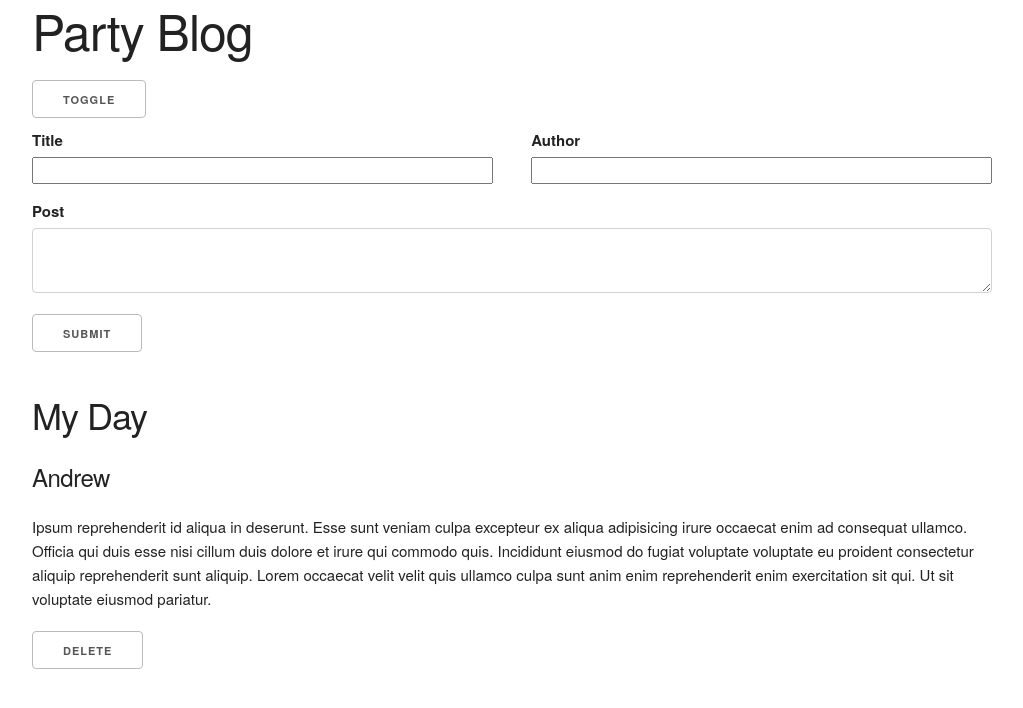
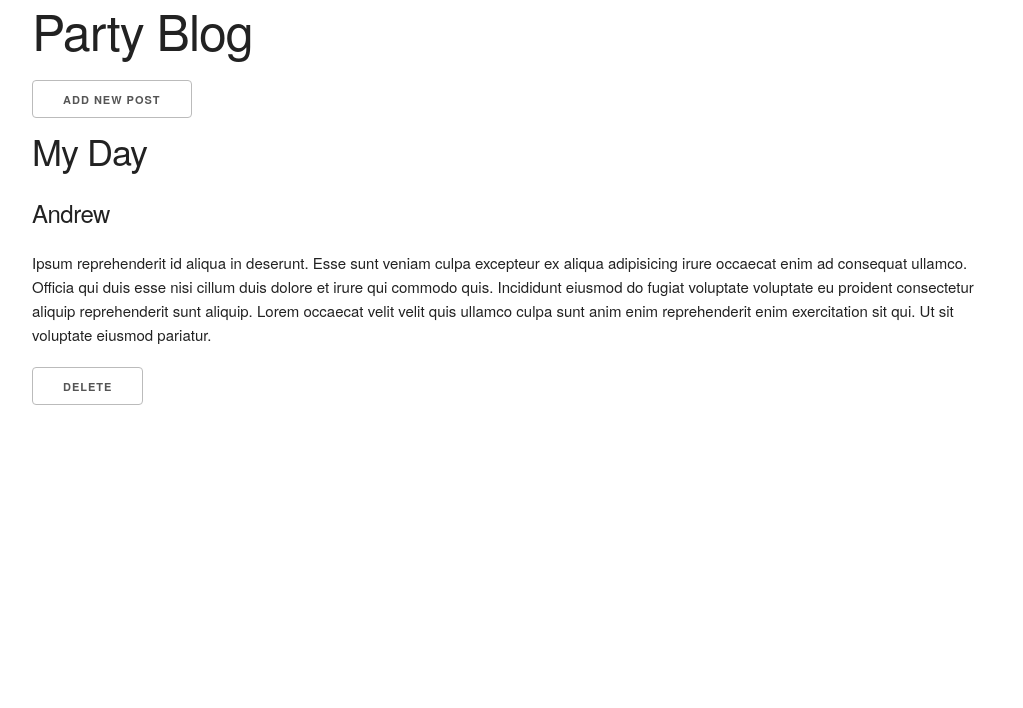
Before and after one commit to Murray918/morning-blog, a React (Create React App) app: page / in a window 1280 px wide. Shown: the top 708 px of the page, without its empty margins (128-1151 px from the left). Built offline with nearby package versions, Linux system fonts and the light colour scheme.

Commit message:
daniels commit

```diff
--- /dev/null
+++ b/src/Button/index.js
@@ -0,0 +1,9 @@
+import React from 'react';
+
+function Button({ handleClick, type }) {
+    return (
+    <button onClick={handleClick}>{type}</button>
+    )
+}
+
+export default Button;
--- a/src/Main/index.js
+++ b/src/Main/index.js
@@ -1,10 +1,11 @@
 import React, { Component } from 'react'
 import Form from '../Form'
 import BlogPost from '../BlogPost'
+import Button from '../Button'
 
 export default class Main extends Component {
 	state = {
-		isPosting: true,
+		isPosting: false,
 		posts: [
 			{
 				title: 'My Day',
@@ -14,7 +15,7 @@ export default class Main extends Component {
 			}
 		]
 	}
-	handleClick = event => {
+	 handleClick = (event) => {
 		this.setState({
 			isPosting: !this.state.isPosting
 		})
@@ -57,7 +58,7 @@ export default class Main extends Component {
 					<h1>Party Blog</h1>
 				</header>
 				<section>
-					<button onClick={this.handleClick}>toggle</button>
+					<Button handleClick={this.handleClick} type={"Add New Post"}/>
 					{!!this.state.isPosting ? (
 						<Form handleAddPost={this.handleAddPost} />
 					) : null}
```
